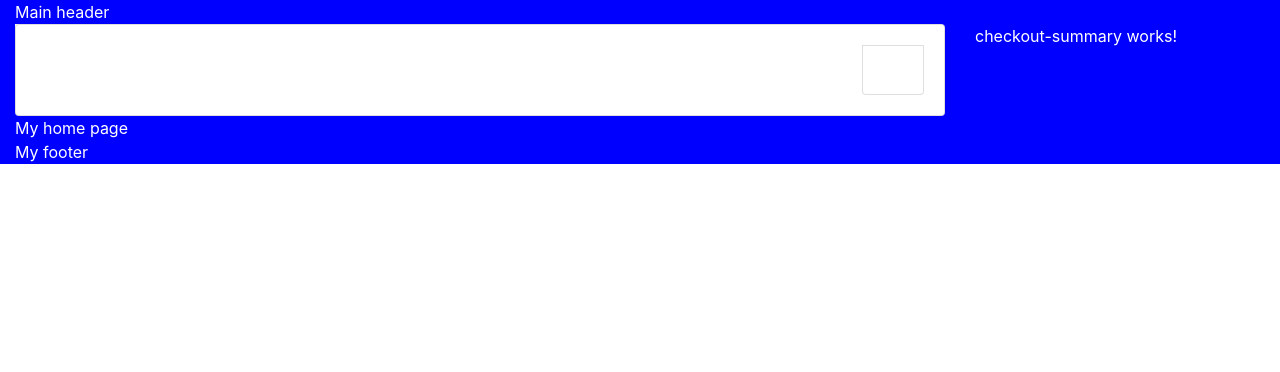
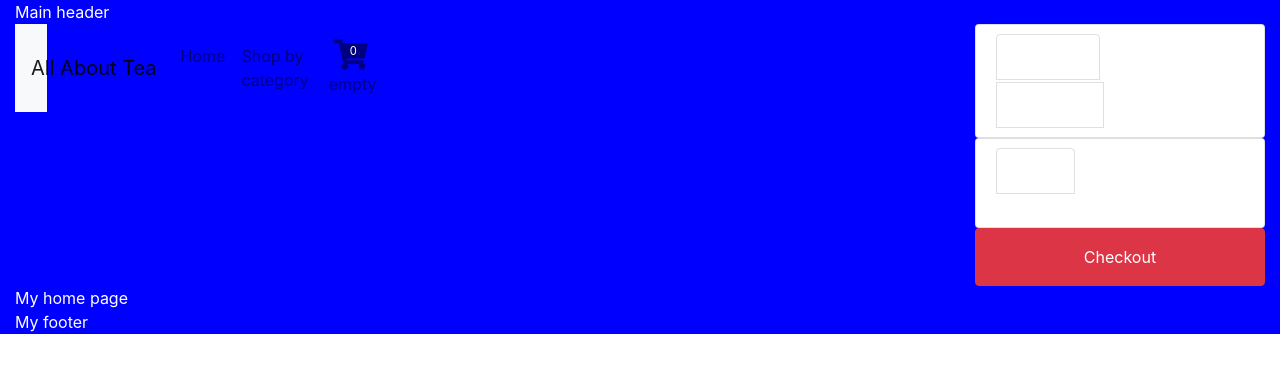
Before and after one commit to shachsan/all-about-tea, an Angular app: page /cart in a window 1280 px wide. Shown: the top 372 px of the page. Built offline with nearby package versions, Linux system fonts and the light colour scheme.

Commit message:
start checkout page

```diff
--- a/src/app/shopping-cart/cart-details/cart-details.component.html
+++ b/src/app/shopping-cart/cart-details/cart-details.component.html
@@ -26,13 +26,6 @@
       </div>
     </div>
 
-    <div class="card">
-      <div class="card-body text-center">
-        <span>Total</span>
-        <span class="float-sm-right list-group-item">${{cartTotalPrice}}</span>
-      </div>
-    </div>
-
   </div>
 
   <div class="col-md-3">
--- a/src/app/shopping-cart/cart-details/cart-details.component.ts
+++ b/src/app/shopping-cart/cart-details/cart-details.component.ts
@@ -15,9 +15,7 @@ export class CartDetailsComponent implements OnInit {
     return this.cart.itemList;
   }
 
-  get cartTotalPrice():number{
-    return this.cart.cartTotalPrice;
-  }
+
   ngOnInit() {
   }
 
--- a/src/app/shopping-cart/checkout-summary/checkout-summary.component.html
+++ b/src/app/shopping-cart/checkout-summary/checkout-summary.component.html
@@ -1,3 +1,19 @@
-<p>
-  checkout-summary works!
-</p>
+<div class="card">
+    <div class="card-body">
+      <span class="list-group-item d-inline">Subtotal</span>
+      <span class="float-sm-right">${{cartTotalPrice}}</span><br/><br/>
+      <span class="list-group-item d-inline">Shipping</span>
+      <span class="float-sm-right">{{shippingCharge===0 ? 'Free' : '$10'}}</span>
+    </div>
+</div>
+
+<div class="card">
+    <div class="card-body">
+        <span class="list-group-item d-inline">Total</span>
+        <span class="float-sm-right">${{checkoutTotal}}</span><br/><br/>
+    </div>
+</div>
+
+  <button class="btn btn-danger w-100 p-3">
+      Checkout
+  </button>
--- a/src/app/shopping-cart/checkout-summary/checkout-summary.component.ts
+++ b/src/app/shopping-cart/checkout-summary/checkout-summary.component.ts
@@ -1,4 +1,5 @@
 import { Component, OnInit } from '@angular/core';
+import { Cart } from 'src/app/models/Cart/cart.model';
 
 @Component({
   selector: 'app-checkout-summary',
@@ -7,8 +8,24 @@ import { Component, OnInit } from '@angular/core';
 })
 export class CheckoutSummaryComponent implements OnInit {
 
-  constructor() { }
+  constructor(private cart:Cart) { }
 
+
+  get cartTotalPrice():number{
+    return this.cart.cartTotalPrice;
+  }
+
+  get shippingCharge():number{
+    if(this.cartTotalPrice>=50){
+      return 0;
+    }else{
+      return 10;
+    }
+  }
+
+  get checkoutTotal():number{
+    return this.cartTotalPrice+this.shippingCharge;
+  }
   ngOnInit() {
   }
 
```
